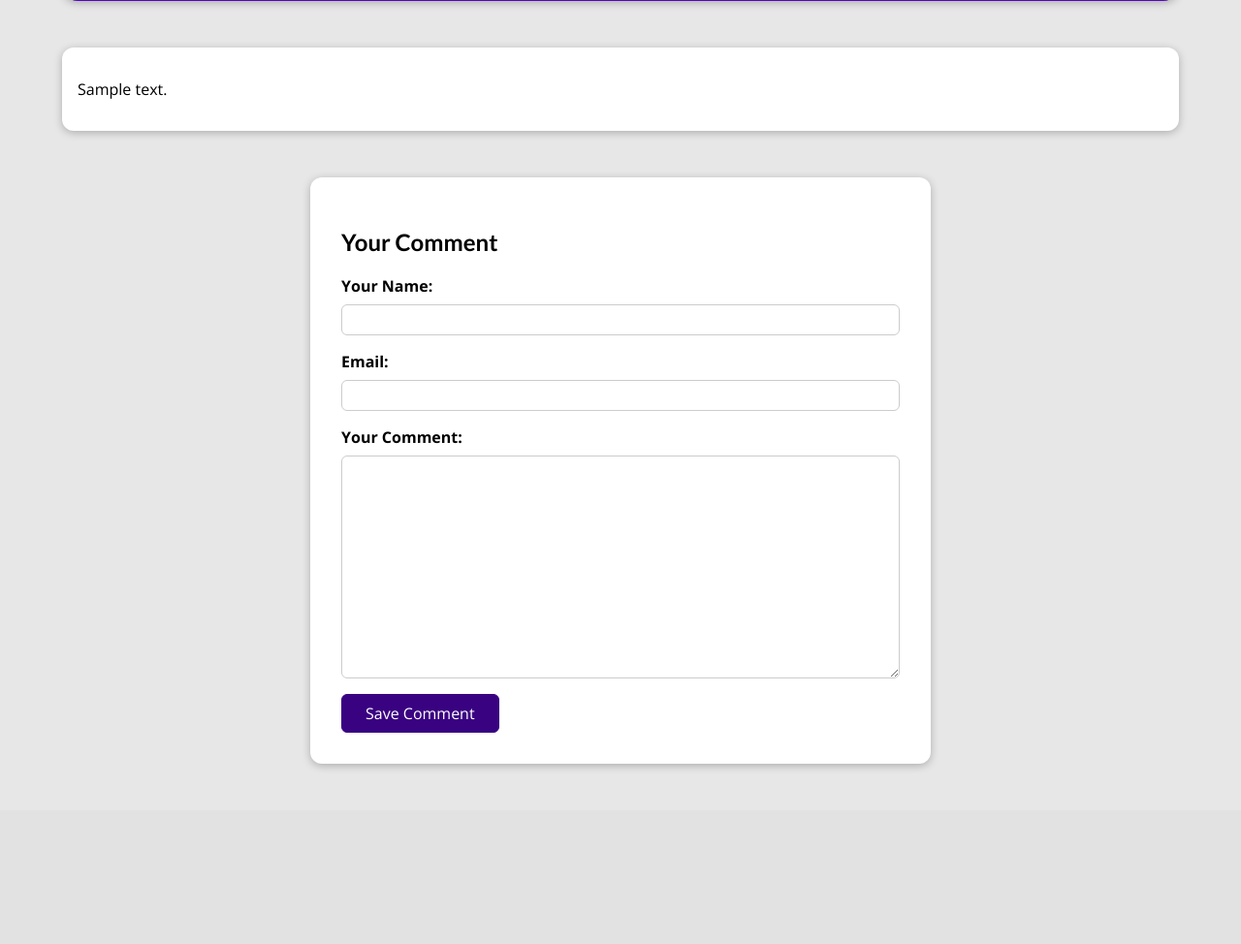
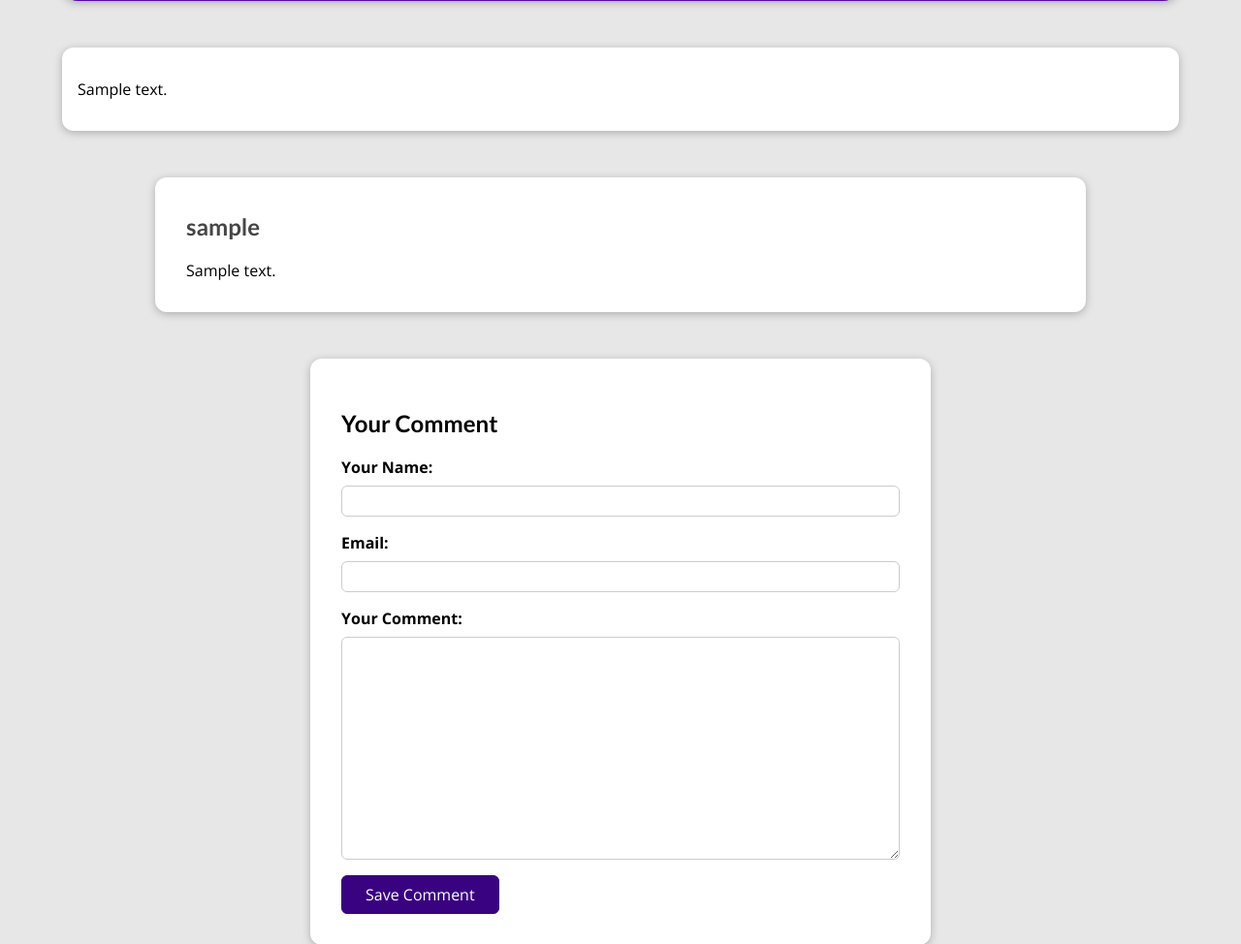
Before and after one commit to evgslesar/courses, a Django app: a page that uses my_site/blog/templates/blog/post-detail.html in a window 1280 px wide. Shown: the part 479-1453 px from the top of the page at 97% size. Before the commit the page ends 1271 px from the top, so only its background shows below. Run offline with Django 3.2, Linux system fonts and the light colour scheme; tables that the repository leaves empty hold one stand-in row (values such as "Sample post"); grey boxes marked "Sample" are stand-in pictures.

Commit message:
comments admin

```diff
--- a/my_site/blog/admin.py
+++ b/my_site/blog/admin.py
@@ -1,5 +1,5 @@
 from django.contrib import admin
-from .models import Post, Author, Tag
+from .models import Post, Author, Tag, Comment
 
 
 class PostAdmin(admin.ModelAdmin):
@@ -7,6 +7,10 @@ class PostAdmin(admin.ModelAdmin):
     list_display = ("title", "date", "author")
     prepopulated_fields = {"slug": ("title",)}
 
+class CommentAdmin(admin.ModelAdmin):
+    list_display = ("user_name", "post")
+
 admin.site.register(Post, PostAdmin)
 admin.site.register(Author)
 admin.site.register(Tag)
+admin.site.register(Comment, CommentAdmin)
--- a/my_site/blog/models.py
+++ b/my_site/blog/models.py
@@ -31,6 +31,9 @@ class Post(models.Model):
         Author, on_delete=models.SET_NULL, null=True, related_name='posts')
     tags = models.ManyToManyField(Tag)
 
+    def __str__(self):
+        return self.title
+
 
 class Comment(models.Model):
     user_name = models.CharField(max_length=120)
--- a/my_site/blog/static/blog/post-detail.css
+++ b/my_site/blog/static/blog/post-detail.css
@@ -118,3 +118,63 @@ main {
   border-radius: 6px;
   border: 1px solid #ccc;
 }
+
+.errorlist {
+  list-style: none;
+  margin: 0.5rem 0;
+  padding: 0;
+  color: #d6000d;
+}
+
+.invalid input,
+.invalid textarea {
+  border-color: #d6000d;
+  background-color: #ffe6e7;
+}
+
+#alert {
+  margin: 8rem auto 3rem auto;
+  border: 1px solid #d6000d;
+  background-color: #ffe6e7;
+  padding: 1rem;
+  width: 90%;
+  max-width: 40rem;
+}
+
+#alert a {
+  text-decoration: none;
+  border: 1px solid #d6000d;
+  background-color: #d6000d;
+  color: white;
+  padding: 0.25rem 1.5rem;
+  border-radius: 6px;
+}
+
+#comments {
+  margin: 3rem auto;
+  width: 90%;
+  max-width: 60rem;
+  border-radius: 12px;
+  background-color: white;
+  box-shadow: 0 2px 8px rgba(0, 0, 0, 0.25);
+  padding: 1rem 2rem;
+}
+
+#comments ul {
+  list-style: none;
+  margin: 0;
+  padding: 0;
+}
+
+#comments li {
+  margin-bottom: 1rem;
+  border-bottom: 2px solid #ccc;
+}
+
+#comments li:last-of-type {
+  border-bottom: none;
+}
+
+#comments h2 {
+  color: #464646;
+}
--- a/my_site/blog/templates/blog/post-detail.html
+++ b/my_site/blog/templates/blog/post-detail.html
@@ -10,6 +10,15 @@
 {% endblock %}
 
 {% block content %}
+
+{% if comment_form.errors %}
+  <div id="alert">
+    <h2>Saving the comment failed!</h2>
+    <p>Please check the form below the post and fix your errors.</p>
+    <a href="#comment-form">Fix!</a>
+  </div>
+{% endif %}
+
 <section id="summary">
   <h2>{{ post.title }}</h2>
   <div>
@@ -28,12 +37,23 @@
   {{ post.content|linebreaks }}
 </main>
 
+<section id="comments">
+  <ul>
+    {% for comment in comments %}
+      <li>
+        <h2>{{ comment.user_name }}</h2>
+        <p>{{ comment.text|linebreaks }}</p>
+      </li>
+    {% endfor %}
+  </ul>
+</section>
+
 <section id="comment-form">
   <h2>Your Comment</h2>
   <form action="{% url "post-detail-page" post.slug %}" method="POST">
     {% csrf_token %}
     {% for form_field in comment_form %}
-      <div class="form-control">
+      <div class="form-control {% if form_field.errors %}invalid{% endif %}">
         {{ form_field.label_tag }}
         {{ form_field }}
         {{ form_field.errors }}
--- a/my_site/blog/views.py
+++ b/my_site/blog/views.py
@@ -44,7 +44,8 @@ class SinglePostView(View):
         context = {
             "post": post,
             "post_tags": post.tags.all(),
-            "comment_form": CommentForm()
+            "comment_form": CommentForm(),
+            "comments": post.comments.all().order_by("-id")
         }
         return render(request, "blog/post-detail.html", context)
 
@@ -61,6 +62,7 @@ class SinglePostView(View):
         context = {
             "post": post,
             "post_tags": post.tags.all(),
-            "comment_form": comment_form
+            "comment_form": comment_form,
+            "comments": post.comments.all().order_by("-id")
         }
         return render(request, "blog/post-detail.html", context)
```
